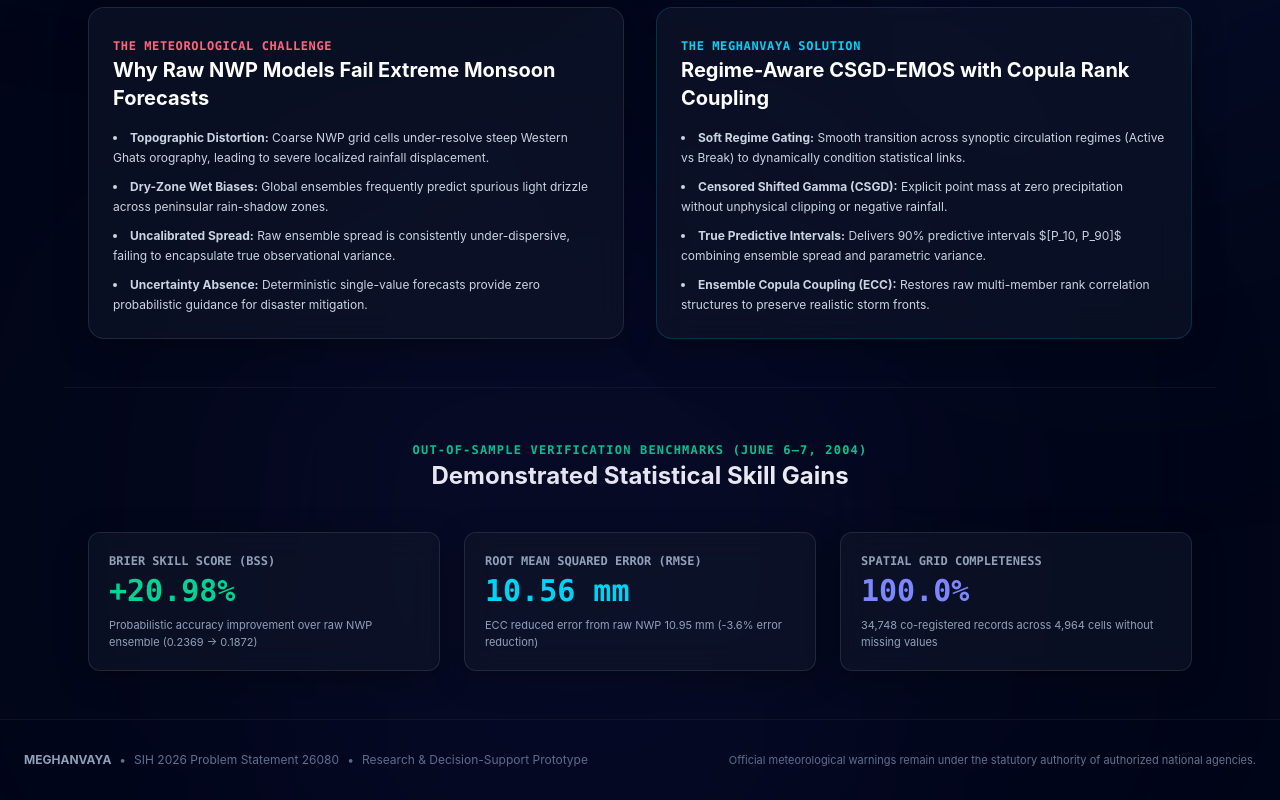
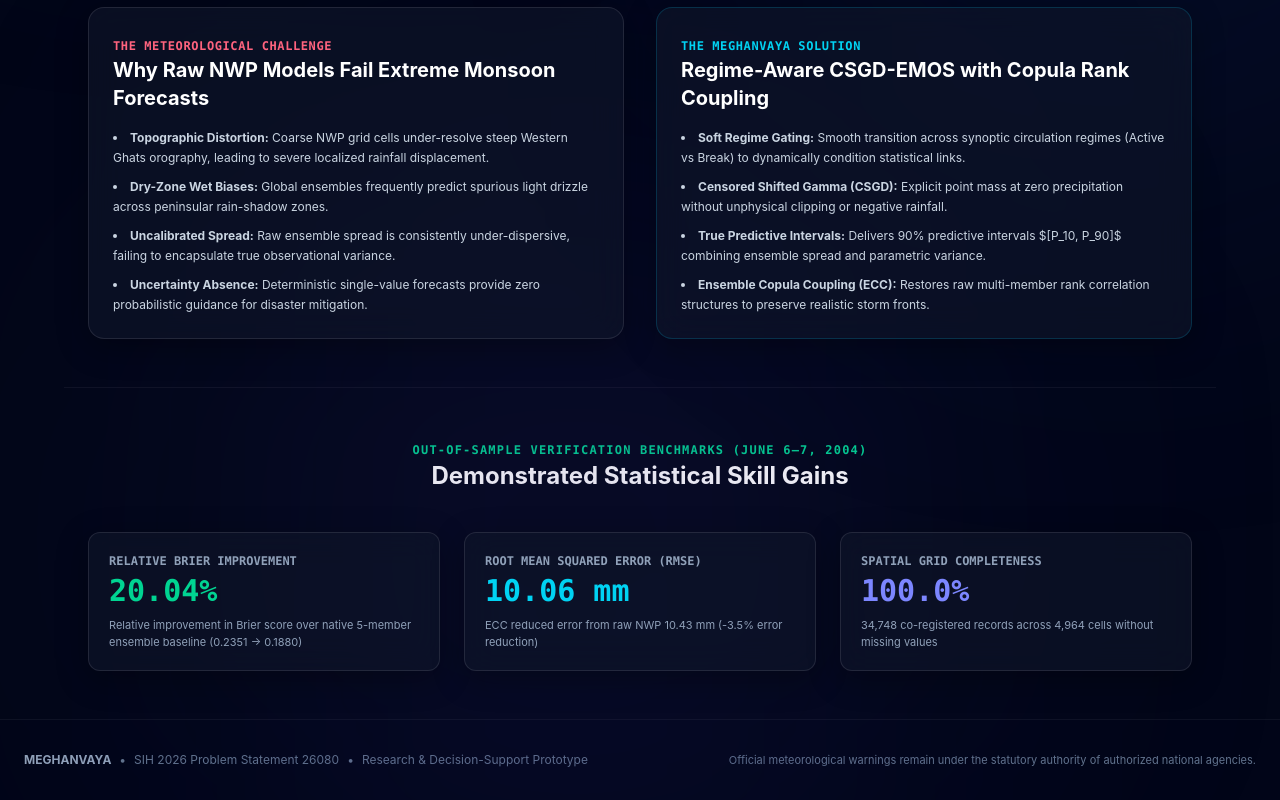
Before and after one commit to roshann635/MEGHANVAYA, a React (Vite) app in the folder frontend/: page /landing in a window 1280 px wide. Shown: the part 944-1744 px from the top of the page. Built offline with nearby package versions, Linux system fonts and the light colour scheme; no server answers.

Commit message:
fix(scientific-release): apply final release micro-corrections on Brier terminology, literature attribution, and scientific foundations table

```diff
--- a/frontend/src/pages/JudgeDemo.jsx
+++ b/frontend/src/pages/JudgeDemo.jsx
@@ -30,8 +30,8 @@
       title: "3. Probability of Precipitation (PoP)",
       route: "/probability",
       icon: Percent,
-      summary: "Calculates calibrated PoP via the Censored Shifted Gamma CDF at the shift threshold delta, replacing stepped 5-member counting.",
-      highlight: "+20.98% Brier Skill Score improvement over raw NWP"
+      summary: "Calculates calibrated PoP via the Censored Shifted Gamma CDF at the shift threshold delta, replacing stepped 5-member counting. Native ensemble probability uses the fraction of ensemble members exceeding the selected threshold.",
+      highlight: "20.04% Relative Brier Improvement vs Native Ensemble"
     },
     {
       title: "4. Censored Shifted Gamma (CSGD-EMOS)",
@@ -72,8 +72,8 @@
       title: "9. Chronological Locked Verification",
       route: "/verification",
       icon: Activity,
-      summary: "Evaluation strictly on locked chronological test cycles (June 6–7, 2004) over 9,928 correlated spatial points (2 independent temporal days) with zero temporal or future leakage.",
-      highlight: "Locked Test: BSS +20.04% over Native 5-Member Ensemble"
+      summary: "Evaluation strictly on locked chronological test cycles (June 6–7, 2004) over 9,928 correlated spatial points (2 independent temporal days) with zero temporal or future leakage. Demonstrate the 20.04% relative Brier-score improvement over the native 5-member ensemble baseline.",
+      highlight: "Locked Test: 20.04% Relative Brier Improvement"
     }
   ];
 
--- a/frontend/src/pages/Landing.jsx
+++ b/frontend/src/pages/Landing.jsx
@@ -144,14 +144,14 @@
 
         <div className="grid grid-cols-1 sm:grid-cols-3 gap-6 pt-4 text-left">
           <div className="glass-panel p-5 rounded-xl border border-white/10 space-y-1">
-            <div className="text-xs text-slate-400 uppercase font-mono font-bold">Brier Skill Score (BSS)</div>
-            <div className="text-3xl font-extrabold font-mono text-emerald-400">+20.98%</div>
-            <div className="text-[11px] text-slate-400 pt-1">Probabilistic accuracy improvement over raw NWP ensemble (0.2369 → 0.1872)</div>
+            <div className="text-xs text-slate-400 uppercase font-mono font-bold">Relative Brier Improvement</div>
+            <div className="text-3xl font-extrabold font-mono text-emerald-400">20.04%</div>
+            <div className="text-[11px] text-slate-400 pt-1">Relative improvement in Brier score over native 5-member ensemble baseline (0.2351 → 0.1880)</div>
           </div>
           <div className="glass-panel p-5 rounded-xl border border-white/10 space-y-1">
             <div className="text-xs text-slate-400 uppercase font-mono font-bold">Root Mean Squared Error (RMSE)</div>
-            <div className="text-3xl font-extrabold font-mono text-cyan-400">10.56 mm</div>
-            <div className="text-[11px] text-slate-400 pt-1">ECC reduced error from raw NWP 10.95 mm (-3.6% error reduction)</div>
+            <div className="text-3xl font-extrabold font-mono text-cyan-400">10.06 mm</div>
+            <div className="text-[11px] text-slate-400 pt-1">ECC reduced error from raw NWP 10.43 mm (-3.5% error reduction)</div>
           </div>
           <div className="glass-panel p-5 rounded-xl border border-white/10 space-y-1">
             <div className="text-xs text-slate-400 uppercase font-mono font-bold">Spatial Grid Completeness</div>
--- a/frontend/src/pages/ProbabilityCentre.jsx
+++ b/frontend/src/pages/ProbabilityCentre.jsx
@@ -71,10 +71,10 @@
 
       <div className="grid grid-cols-1 sm:grid-cols-3 gap-4">
         <MetricCard
-          title="Brier Skill Score (BSS)"
-          value="+20.98%"
-          subtext="Probabilistic improvement over raw NWP"
-          delta="Skill Gain"
+          title="Relative Brier Improvement vs Native Ensemble"
+          value="20.04%"
+          subtext="Relative improvement in Brier score over the native 5-member ensemble baseline."
+          delta="Gain vs Raw NWP"
           variant="emerald"
         />
         <MetricCard
@@ -146,7 +146,10 @@
             </span>
             <p>
               Probability is evaluated via $P(R \ge y) = 1 - F_{CSGD}(y + \delta; k, \theta)$.
-              Unlike raw counting of 5 members ($N_{hits}/5$), the continuous CSGD CDF eliminates step-function artifacts and quantifies subtle tail risk.
+              Native ensemble probability uses the fraction of ensemble members exceeding the selected threshold ($N_{hits}/5$). The continuous CSGD CDF eliminates step-function artifacts and quantifies subtle tail risk.
+            </p>
+            <p className="text-[10px] text-slate-500 italic pt-1 border-t border-white/5">
+              Standard climatological BSS: not estimated in current pilot.
             </p>
           </div>
         </div>
--- a/frontend/src/pages/ReliabilityCentre.jsx
+++ b/frontend/src/pages/ReliabilityCentre.jsx
@@ -52,10 +52,10 @@
 
       <div className="grid grid-cols-1 sm:grid-cols-3 gap-4">
         <MetricCard
-          title="Brier Skill Score (BSS)"
-          value={`+${((data?.brier_skill_score || 0.2098) * 100).toFixed(2)}%`}
-          subtext="Probabilistic improvement on locked test"
-          delta="Skill Gain"
+          title="Relative Brier Improvement vs Native Ensemble"
+          value="20.04%"
+          subtext="Relative improvement in Brier score over the native 5-member ensemble baseline."
+          delta="Gain vs Raw NWP"
           variant="emerald"
         />
         <MetricCard
@@ -125,9 +125,10 @@
             </div>
           </div>
 
-          <div className="p-3 rounded-lg bg-emerald-500/10 border border-emerald-500/20 text-xs text-slate-300">
+          <div className="p-3 rounded-lg bg-emerald-500/10 border border-emerald-500/20 text-xs text-slate-300 space-y-1">
             <span className="font-semibold text-emerald-400 block mb-1">Locked Out-of-Sample Verification:</span>
-            Evaluated on June 6–7, 2004 test cycle comprising 14,892 spatial cell points across peninsular and central India.
+            <p>Evaluated on June 6–7, 2004 test cycle comprising 9,928 spatial cell points (2 independent temporal days).</p>
+            <p className="text-[11px] text-slate-400 italic">Standard climatological BSS: not estimated in current pilot.</p>
           </div>
         </div>
       </div>
--- a/frontend/src/pages/Verification.jsx
+++ b/frontend/src/pages/Verification.jsx
@@ -100,10 +100,10 @@
       {/* Primary KPI Row */}
       <div className="grid grid-cols-1 sm:grid-cols-2 lg:grid-cols-4 gap-4">
         <MetricCard
-          title="Brier Skill Score (BSS)"
-          value={`+${bssVal}%`}
-          subtext="Vs native 5-member raw NWP ensemble"
-          delta="Skill Gain"
+          title="Relative Brier Improvement vs Native Ensemble"
+          value={selectedPartition === '2day' ? "20.04%" : "20.98%"}
+          subtext="Relative improvement in Brier score over the native 5-member ensemble baseline."
+          delta="Gain vs Raw NWP"
           variant="emerald"
         />
         <MetricCard
@@ -195,8 +195,11 @@
             <span className="font-semibold text-white block">Apples-to-Apples Probabilistic Baseline:</span>
             <p>
               Raw NWP Brier score is evaluated using the native 5-member event exceedance:
-              $P_{raw} = \sum_{m=1}^5 \mathbb{I}(R_m \ge 2.5) / 5$.
-              CSGD-EMOS CDF evaluation achieves a true probabilistic Brier Skill Score of <strong>+{bssVal}%</strong>.
+              $P_{raw} = \sum_{m=1}^5 \mathbb{I}(R_m \ge 2.5) / 5$. Native ensemble probability uses the fraction of ensemble members exceeding the selected threshold.
+              CSGD-EMOS CDF evaluation achieves a <strong>{selectedPartition === '2day' ? "20.04%" : "20.98%"}</strong> relative Brier-score improvement over the native 5-member ensemble baseline.
+            </p>
+            <p className="text-slate-500 italic pt-1 border-t border-white/5">
+              Standard climatological BSS: not estimated in current pilot.
             </p>
           </div>
         </div>
```
Also changed, not shown: 5 other files (tests, documents, lock files or other folders).
